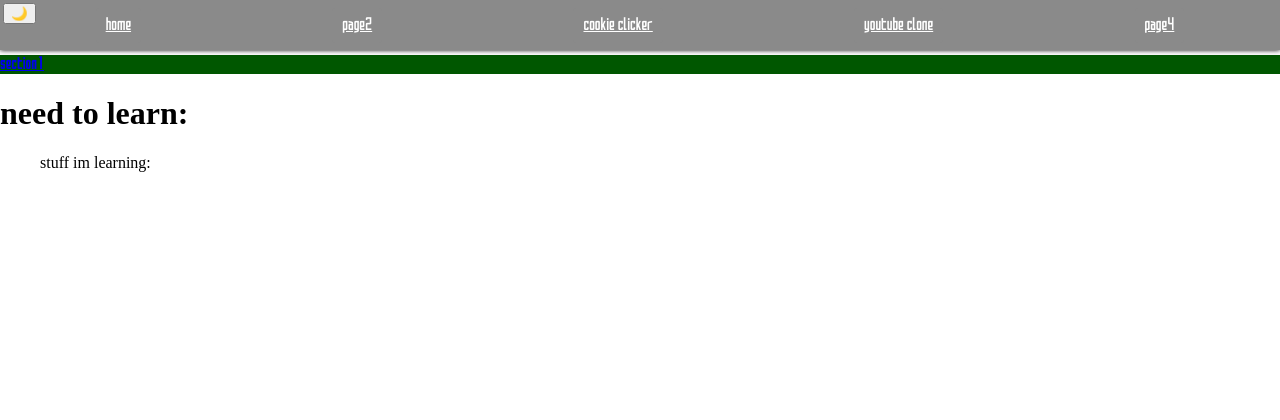
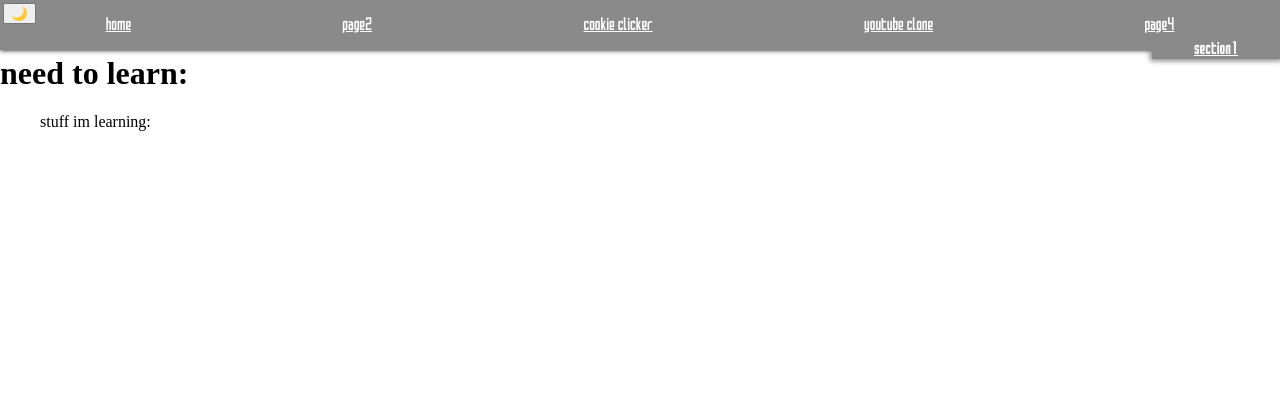
Before and after one commit to Cooper-VR/html, a PHP site: page /page4.html in a window 1280 px wide. Shown: the top 420 px of the page. Run offline with PHP 8.4, Linux system fonts and the light colour scheme.

Commit message:
nav section created + working links

```diff
--- a/page4.css
+++ b/page4.css
@@ -73,11 +73,21 @@ body{
 .iframe{
     width: 75%;
 }
+nav{
+    position: fixed;
+    right: 0px;
+    top: 40px;
+    z-index: 4;
+    width: 10%;
+}
 .navigation{
     font-family: saoFont-Bold;
-    background-color: rgb(0, 87, 0);
-    color:white
+    display: flex;
+    align-items: center;
+    flex-direction: column;
+    background-color: rgb(138, 138, 138);
+    box-shadow:0 0 5px 2px rgb(138, 138, 138);
 }
-.naviagtion tr a{
+a{
     color:white;
 }
```
